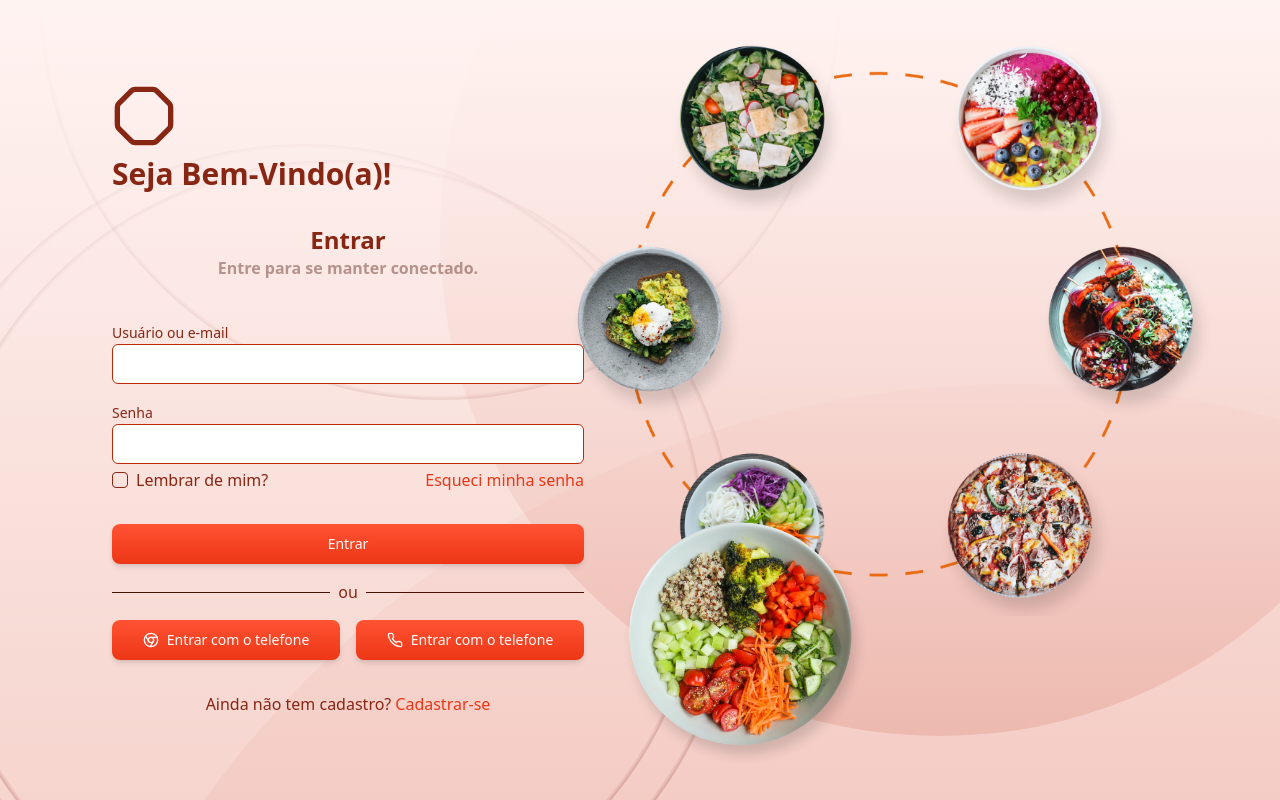
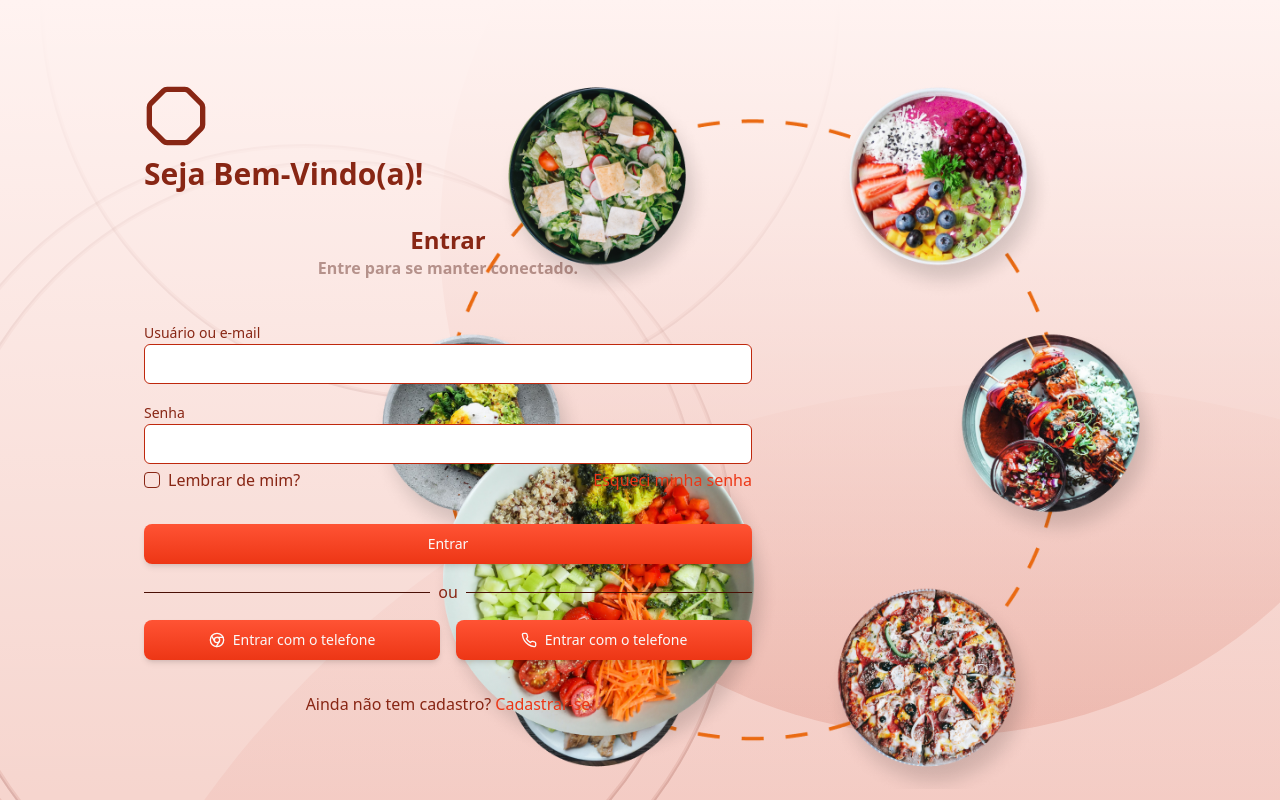
Before and after one commit to fernando-pacheco/projeto-restaurante, a React (Vite) app in the folder frontend/: page /login in a window 1280 px wide. Built offline with nearby package versions, Linux system fonts and the light colour scheme.

Commit message:
[frontend] fix: estilo para resolução padrão 16:9

```diff
--- a/frontend/src/components/organisms/auth-base.tsx
+++ b/frontend/src/components/organisms/auth-base.tsx
@@ -9,27 +9,27 @@ export function AuthBase({ children }: AuthBaseProps) {
         <div className="relative flex items-center min-h-screen w-screen bg-gradient-to-b from-salmon-50 to bg-salmon-700/15 pl-12 overflow-hidden">
             {children}
             <div className="absolute inset-0 -z-10">
-                <circle className="border-4 border-salmon-900/10 w-[800px] h-[800px] rounded-full absolute bottom-1/2 left-10 z-0" />
-                <circle className="border-2 border-salmon-950/10 w-[800px] h-[800px] rounded-full absolute bottom-1/2 left-10 z-0" />
-                <circle className="border-4 border-salmon-900/10 w-[800px] h-[800px] rounded-full absolute top-36 -left-24 z-0" />
-                <circle className="border-2 border-salmon-950/10 w-[800px] h-[800px] rounded-full absolute top-36 -left-24 z-0" />
-                <circle className="border-4 border-salmon-900/10 w-[800px] h-[800px] rounded-full absolute top-40 -left-16 z-0" />
-                <circle className="border-2 border-salmon-950/10 w-[800px] h-[800px] rounded-full absolute top-40 -left-16 z-0" />
-                <circle className="bg-gradient-to-b from-salmon-700/5 to-salmon-700/15 w-[1000px] h-[1000px] rounded-full absolute bottom-16 -right-40" />
-                <circle className="bg-gradient-to-t from-salmon-700/5 to-salmon-700/5 w-[2000px] h-[2000px] rounded-full absolute top-96 left-4" />
+                <div className="border-4 border-salmon-900/10 w-[800px] h-[800px] rounded-full absolute bottom-1/2 left-10 z-0" />
+                <div className="border-2 border-salmon-950/10 w-[800px] h-[800px] rounded-full absolute bottom-1/2 left-10 z-0" />
+                <div className="border-4 border-salmon-900/10 w-[800px] h-[800px] rounded-full absolute top-36 -left-24 z-0" />
+                <div className="border-2 border-salmon-950/10 w-[800px] h-[800px] rounded-full absolute top-36 -left-24 z-0" />
+                <div className="border-4 border-salmon-900/10 w-[800px] h-[800px] rounded-full absolute top-40 -left-16 z-0" />
+                <div className="border-2 border-salmon-950/10 w-[800px] h-[800px] rounded-full absolute top-40 -left-16 z-0" />
+                <div className="bg-gradient-to-b from-salmon-700/5 to-salmon-700/15 w-[1000px] h-[1000px] rounded-full absolute bottom-16 -right-40" />
+                <div className="bg-gradient-to-t from-salmon-700/5 to-salmon-700/5 w-[2000px] h-[2000px] rounded-full absolute top-96 left-4" />
             </div>
             <div className="flex flex-1 justify-center h-screen w-full items-center">
                 <img
                     alt="img-fundo"
                     src="static/fundo-login.png"
-                    className="absolute bottom-8 right-[410px] z-10"
-                    width={250}
+                    className="absolute bottom-8 right-[500px] z-10"
+                    width={350}
                 />
                 <img
                     alt="img-fundo1"
                     src="static/fundo-login1.png"
-                    className="absolute top-10 right-16"
-                    width={650}
+                    className="absolute top-20 right-28"
+                    width={800}
                 />
             </div>
         </div>
--- a/frontend/src/components/organisms/form-auth-base.tsx
+++ b/frontend/src/components/organisms/form-auth-base.tsx
@@ -31,7 +31,7 @@ export function FormAuthBase({
 
     return (
         <AuthBase>
-            <div className="px-16 rounded-l-xl h-full min-w-80 w-[600px] z-50">
+            <div className="px-24 rounded-l-xl h-full min-w-80 w-[800px] z-50">
                 <div className="h-[64px] w-[64px] mb-2">
                     <LucideOctagon width={64} height={64} />
                 </div>
```
